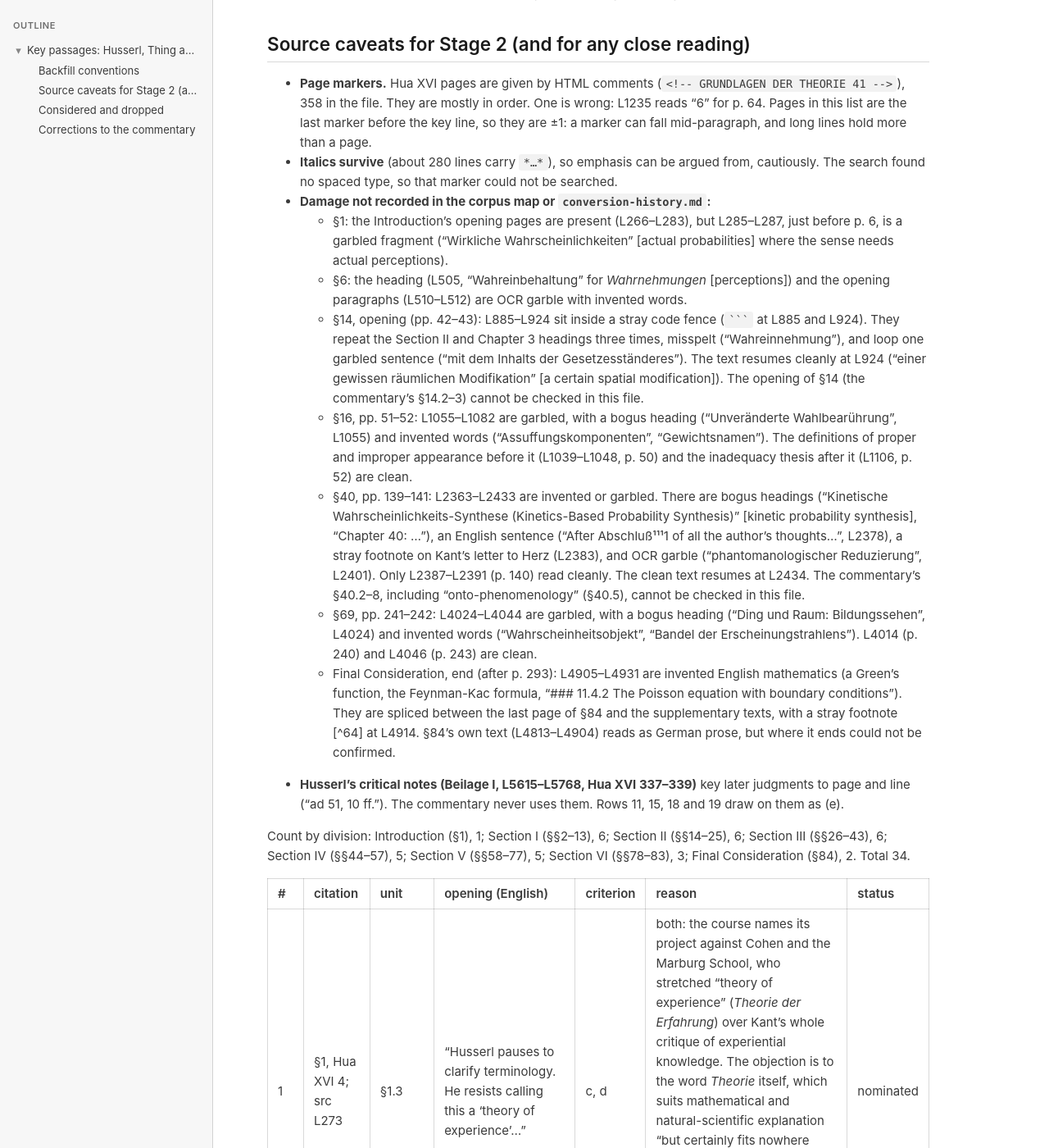
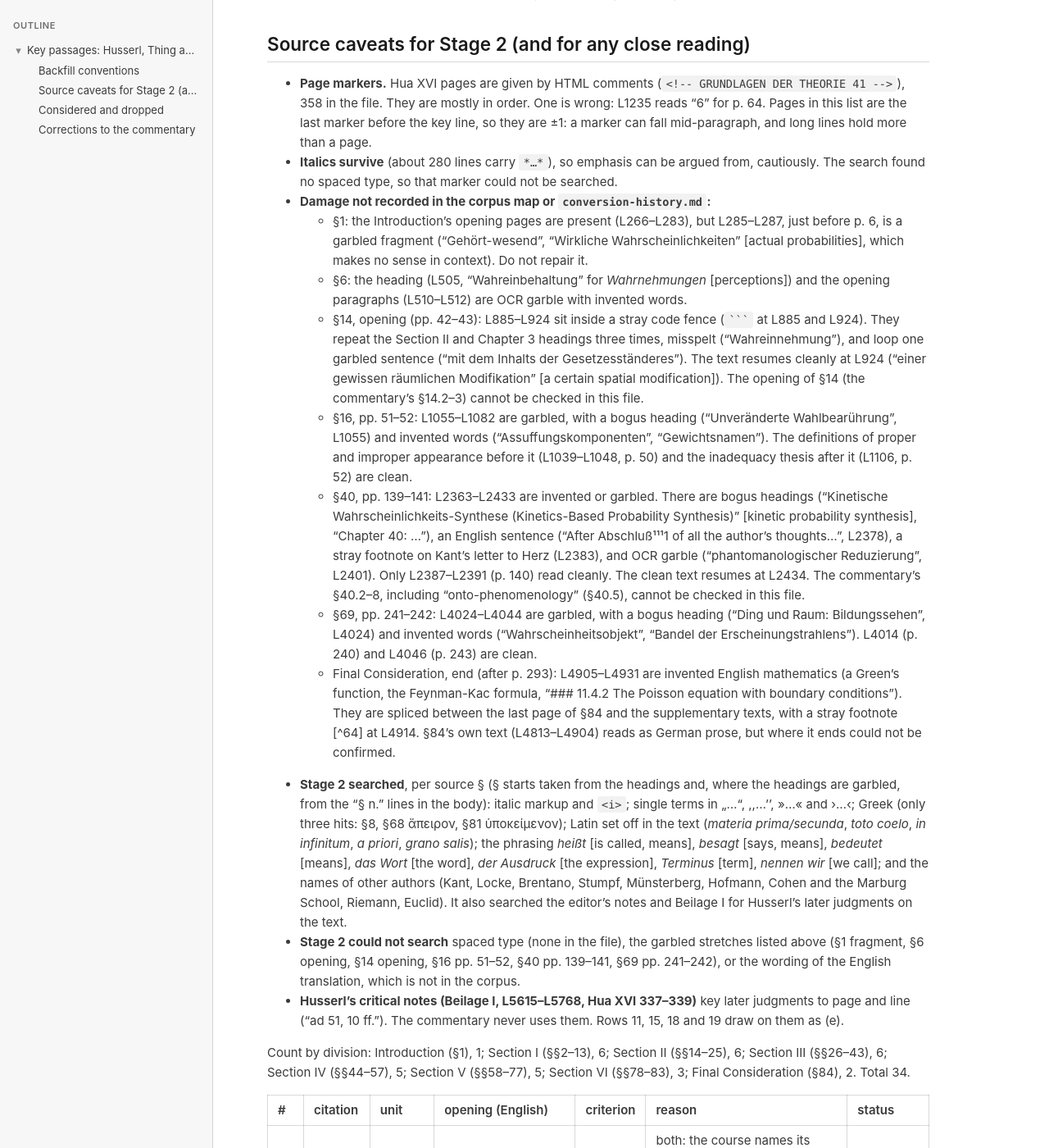
Before and after one commit to faultynode/commentaries, a Jekyll site: the page built from runs/husserl-thing-and-space-commentary-key-passages.md, in a window 1280 px wide and 1400 px high, scrolled down 782 px. Shown: the whole window at 82% size. Built offline with Jekyll 4.4.1, drawn with Linux system fonts in a browser that asks for light colours; our own code applies the rules of GitHub Pages for plain Markdown files; some of the changed text lies outside the part shown.

Commit message:
Backfill key-passage nominations for Thing and Space (Hua XVI)
34 nominated rows, Introduction through Final Consideration; seven
corrections logged (incl. §31 blocks duplicating §30). Source is the
German Hua XVI; commentary is keyed to the English translation.

Co-Authored-By: Claude Opus 5.5 <noreply@anthropic.com>
Claude-Session: https://claude.ai/code/session_019mXTqp5XCswZRuEXRK4v7L

`````diff
--- a/runs/husserl-thing-and-space-commentary-key-passages.md
+++ b/runs/husserl-thing-and-space-commentary-key-passages.md
@@ -20,13 +20,15 @@ Close readings: outputs/husserl-thing-and-space-commentary-close-readings.md (no
 - **Page markers.** Hua XVI pages are given by HTML comments (`<!-- GRUNDLAGEN DER THEORIE 41 -->`), 358 in the file. They are mostly in order. One is wrong: L1235 reads "6" for p. 64. Pages in this list are the last marker before the key line, so they are ±1: a marker can fall mid-paragraph, and long lines hold more than a page.
 - **Italics survive** (about 280 lines carry `*…*`), so emphasis can be argued from, cautiously. The search found no spaced type, so that marker could not be searched.
 - **Damage not recorded in the corpus map or `conversion-history.md`:**
-  - §1: the Introduction's opening pages are present (L266–L283), but L285–L287, just before p. 6, is a garbled fragment ("Wirkliche Wahrscheinlichkeiten" [actual probabilities] where the sense needs actual perceptions).
+  - §1: the Introduction's opening pages are present (L266–L283), but L285–L287, just before p. 6, is a garbled fragment ("Gehört-wesend", "Wirkliche Wahrscheinlichkeiten" [actual probabilities], which makes no sense in context). Do not repair it.
   - §6: the heading (L505, "Wahreinbehaltung" for *Wahrnehmungen* [perceptions]) and the opening paragraphs (L510–L512) are OCR garble with invented words.
   - §14, opening (pp. 42–43): L885–L924 sit inside a stray code fence (```` ``` ```` at L885 and L924). They repeat the Section II and Chapter 3 headings three times, misspelt ("Wahreinnehmung"), and loop one garbled sentence ("mit dem Inhalts der Gesetzesständeres"). The text resumes cleanly at L924 ("einer gewissen räumlichen Modifikation" [a certain spatial modification]). The opening of §14 (the commentary's §14.2–3) cannot be checked in this file.
   - §16, pp. 51–52: L1055–L1082 are garbled, with a bogus heading ("Unveränderte Wahlbearührung", L1055) and invented words ("Assuffungskomponenten", "Gewichtsnamen"). The definitions of proper and improper appearance before it (L1039–L1048, p. 50) and the inadequacy thesis after it (L1106, p. 52) are clean.
   - §40, pp. 139–141: L2363–L2433 are invented or garbled. There are bogus headings ("Kinetische Wahrscheinlichkeits-Synthese (Kinetics-Based Probability Synthesis)" [kinetic probability synthesis], "Chapter 40: …"), an English sentence ("After Abschluß¹¹¹1 of all the author's thoughts…", L2378), a stray footnote on Kant's letter to Herz (L2383), and OCR garble ("phantomanologischer Reduzierung", L2401). Only L2387–L2391 (p. 140) read cleanly. The clean text resumes at L2434. The commentary's §40.2–8, including "onto-phenomenology" (§40.5), cannot be checked in this file.
   - §69, pp. 241–242: L4024–L4044 are garbled, with a bogus heading ("Ding und Raum: Bildungssehen", L4024) and invented words ("Wahrscheinheitsobjekt", "Bandel der Erscheinungstrahlens"). L4014 (p. 240) and L4046 (p. 243) are clean.
   - Final Consideration, end (after p. 293): L4905–L4931 are invented English mathematics (a Green's function, the Feynman-Kac formula, "### 11.4.2 The Poisson equation with boundary conditions"). They are spliced between the last page of §84 and the supplementary texts, with a stray footnote [^64] at L4914. §84's own text (L4813–L4904) reads as German prose, but where it ends could not be confirmed.
+- **Stage 2 searched**, per source § (§ starts taken from the headings and, where the headings are garbled, from the "§ n." lines in the body): italic markup and `<i>`; single terms in „…“, ,,…'', »…« and ›…‹; Greek (only three hits: §8, §68 ἄπειρον, §81 ὑποκείμενον); Latin set off in the text (*materia prima/secunda*, *toto coelo*, *in infinitum*, *a priori*, *grano salis*); the phrasing *heißt* [is called, means], *besagt* [says, means], *bedeutet* [means], *das Wort* [the word], *der Ausdruck* [the expression], *Terminus* [term], *nennen wir* [we call]; and the names of other authors (Kant, Locke, Brentano, Stumpf, Münsterberg, Hofmann, Cohen and the Marburg School, Riemann, Euclid). It also searched the editor's notes and Beilage I for Husserl's later judgments on the text.
+- **Stage 2 could not search** spaced type (none in the file), the garbled stretches listed above (§1 fragment, §6 opening, §14 opening, §16 pp. 51–52, §40 pp. 139–141, §69 pp. 241–242), or the wording of the English translation, which is not in the corpus.
 - **Husserl's critical notes (Beilage I, L5615–L5768, Hua XVI 337–339)** key later judgments to page and line ("ad 51, 10 ff."). The commentary never uses them. Rows 11, 15, 18 and 19 draw on them as (e).
 
 Count by division: Introduction (§1), 1; Section I (§§2–13), 6; Section II (§§14–25), 6; Section III (§§26–43), 6; Section IV (§§44–57), 5; Section V (§§58–77), 5; Section VI (§§78–83), 3; Final Consideration (§84), 2. Total 34.
@@ -109,3 +111,5 @@ Count by division: Introduction (§1), 1; Section I (§§2–13), 6; Section II
 - §30.11: the block bolds as Husserl's "concluding formulation" that the square is "the identical pole in the systematic unity of these adumbrations", and reads it as anticipating the *Ideas I* "pole". The German has *das Identische* (the identical), with no word for "pole": "Es ist, was es ist, nur als das Identische in der systematischen Einheit dieser Abschattungen oder Abschattungsmöglichkeiten." Check Rojcewicz before correcting, since "pole" may be the commentary's addition or the translator's. §54.13 repeats the phrase. Source: sources/husserl/husserl-hua-16-ding-und-raum-vorlesungen-1907.md:1859.
 - §31.1–12: the twelve blocks under "§31. Possibility of reversing the series of appearances…" are a verbatim copy of §30.1–12 (commentary lines 857–879 and 883–905 are identical; §31.1 opens "Section 30 is one of the richest…"). §31 itself is not covered. The source's §31 (p. 105) argues that every series of spatial adumbrations can be run in reverse and give the same object, that the reversed presentation is "an essential component for the constitution of full givenness", and that temporal objects such as a sequence of tones lack this. It then restricts the claim to the spatial and space-filling determinations (the steam-whistle example). Source: sources/husserl/husserl-hua-16-ding-und-raum-vorlesungen-1907.md:1865–1869.
 - §33.11–12: the blocks place in §33 the argument against "the field-theory of givenness" and the difficulty of the maximal points. In the source both come in §35 (pp. 123–124), after the infinity-of-space argument: "Zugleich ist darin ein sehr gutes Argument gegen die Feld-Theorie der Gegebenheit" [at the same time, this is a very good argument against the field-theory of givenness]. §33 ends with the infinite-intellect passage (row 16). Husserl's note on p. 124, 10 ff. (Beilage I, L5707) adds that originally "no maximal points were assumed, merely increases in the appearances". Source: sources/husserl/husserl-hua-16-ding-und-raum-vorlesungen-1907.md:2151–2158.
+- §83.6–9: the blocks set the example in a train ("I run alongside the train", "I sit in the train", "the noise of the rolling wheels"). The source has a carriage drawn by a horse: "Das Pferd ‚läuft' noch immer, der Wagen bewegt sich noch immer, aber ‚ich werde bewegt'" [the horse still "runs", the carriage still moves, but "I am moved"], and later "Rollen des Wagens" [the rolling of the carriage]. §83.9 also gives the original as *vikarierend für*. The file has *vikariierende Veränderungen* [vicarious changes], with no *für*. Source: sources/husserl/husserl-hua-16-ding-und-raum-vorlesungen-1907.md:4767–4773, 4799.
+- §84.5: the block quotes "a 'phenomenological maelstrom' (*phänomenologischer Wirbel*)" as Husserl's phrase. A whole-file grep finds no *Wirbel*, *Strudel* or *Mahlstrom*, and the passage (L4856–L4876) is clean. The source's terms are "ein bloßes Gewühl von sinnlosen Empfindungen" [a mere tumult of meaningless sensations], "ein Durcheinander" [a jumble] and "Empfindungsgewühl" [sensation-tumult]. Check Rojcewicz before correcting. Source: sources/husserl/husserl-hua-16-ding-und-raum-vorlesungen-1907.md:4861–4872.
`````
